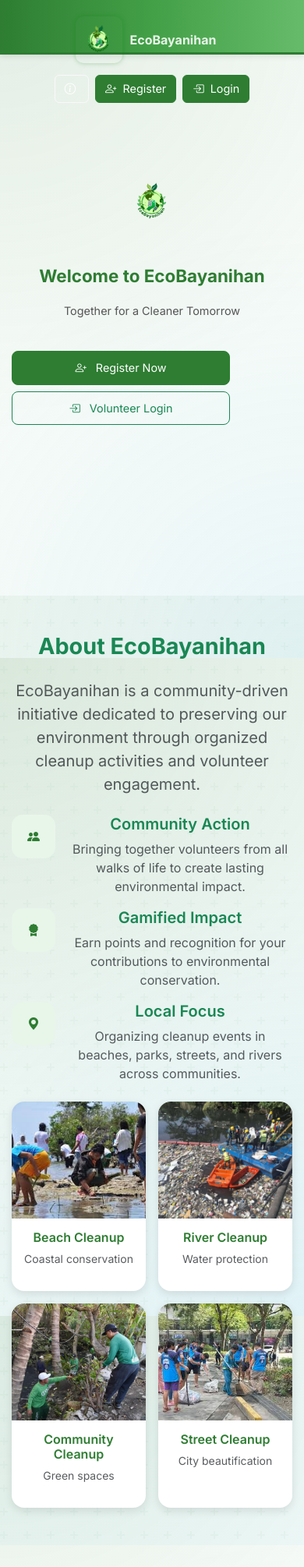
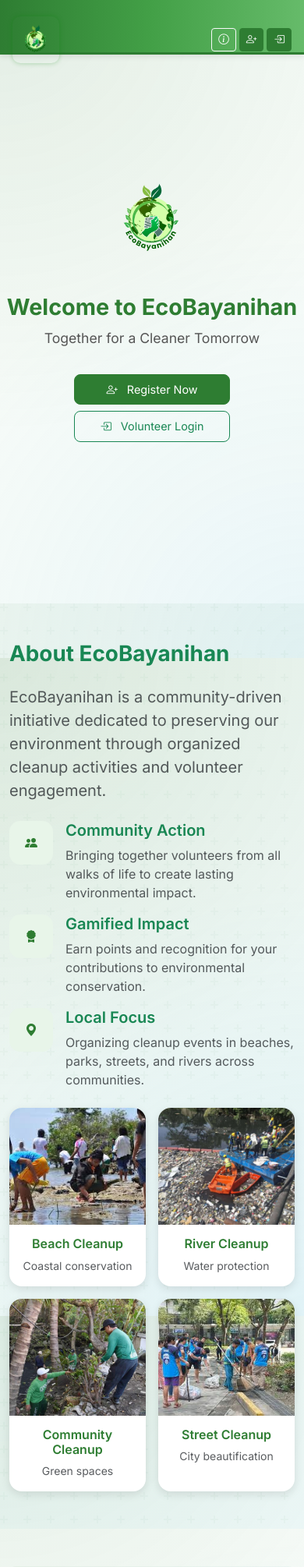
Before and after one commit to mamamobluee699-lab/eco_bayanihan, a Django app: page / in a window 390 px wide. Shown: the top 2010 px of the page at 78% size. Run offline with Django 4.2, Linux system fonts and the light colour scheme.

Commit message:
Improve responsive design - maintain layout on mobile

```diff
--- a/myapp/templates/myapp/home.html
+++ b/myapp/templates/myapp/home.html
@@ -265,137 +265,52 @@
             border-color: var(--brand-dark);
         }
 
-        /* 📱 Enhanced Responsive Design */
-        @media (max-width: 992px) {
+        /* 📱 Responsive Design - Maintain Layout */
+        @media (max-width: 768px) {
             .navbar .d-flex {
-                flex-wrap: wrap;
-                gap: 8px;
+                gap: 4px;
             }
 
             .navbar .btn {
-                font-size: 0.9rem;
-                padding: 6px 12px;
-            }
-        }
-
-        @media (max-width: 768px) {
-            .navbar-brand {
-                font-size: 1.3rem;
-            }
-
-            .nav-logo {
-                height: 45px;
-            }
-
-            .hero {
-                padding: 60px 20px;
+                font-size: 0.85rem;
+                padding: 4px 8px;
             }
 
             .hero img {
-                width: 120px;
-                border-radius: 16px;
+                width: 200px;
             }
 
             .hero h1 {
-                font-size: 2rem;
-                margin: 20px 0 10px;
-            }
-
-            .hero p {
-                font-size: 1rem;
-                margin-bottom: 25px;
+                font-size: 2.2rem;
             }
 
             .hero .btn {
                 font-size: 0.9rem;
-                padding: 10px 20px;
-            }
-
-            .about-section .display-6 {
-                font-size: 1.8rem;
-            }
-
-            .activity-card {
-                margin-bottom: 15px;
+                padding: 8px 16px;
             }
         }
 
-        @media (max-width: 576px) {
-            .container {
-                padding-left: 15px;
-                padding-right: 15px;
-            }
-
-            .navbar {
-                padding: 8px 0;
-            }
-
-            .navbar .container {
-                flex-direction: column;
-                gap: 10px;
-            }
-
-            .hero {
-                min-height: calc(100vh - 80px);
-                padding: 40px 15px;
+        @media (max-width: 480px) {
+            .navbar .btn span {
+                display: none !important;
             }
 
             .hero img {
-                width: 100px;
+                width: 150px;
             }
 
             .hero h1 {
-                font-size: 1.6rem;
-                line-height: 1.3;
-            }
-
-            .hero p {
-                font-size: 0.9rem;
+                font-size: 1.8rem;
             }
 
             .hero .d-flex {
                 flex-direction: column;
-                gap: 10px;
-                width: 100%;
+                gap: 8px;
             }
 
             .hero .btn {
-                width: 100%;
-                max-width: 280px;
-            }
-
-            .about-section .row {
-                text-align: center;
-            }
-
-            .about-section .pe-lg-5 {
-                padding-right: 0;
-            }
-
-            .activity-card .row {
-                margin: 0;
-            }
-
-            .activity-card .col-6 {
-                padding: 5px;
-            }
-        }
-
-        @media (max-width: 400px) {
-            .hero h1 {
-                font-size: 1.4rem;
-            }
-
-            .hero img {
-                width: 80px;
-            }
-
-            .navbar-brand {
-                font-size: 1rem;
-            }
-
-            .nav-logo {
-                height: 35px;
+                width: auto;
+                min-width: 200px;
             }
         }
     </style>
@@ -403,20 +318,20 @@
 
 <body>
     <nav class="navbar navbar-expand-lg navbar-dark">
-        <div class="container py-2">
-            <a class="navbar-brand" href="{% url 'myapp:home' %}">
-                <img src="{% static 'images/ecologo.png' %}" alt="Logo" class="nav-logo">
-                EcoBayanihan
+        <div class="container-fluid px-3 py-2">
+            <a class="navbar-brand d-flex align-items-center" href="{% url 'myapp:home' %}">
+                <img src="{% static 'images/ecologo.png' %}" alt="Logo" class="nav-logo me-2">
+                <span class="d-none d-sm-inline">EcoBayanihan</span>
             </a>
-            <div class="d-flex gap-2 flex-wrap justify-content-center">
-                <a class="btn btn-outline-light text-white" href="#about">
-                    <i class="bi bi-info-circle me-1"></i> <span class="d-none d-sm-inline">About</span>
+            <div class="d-flex gap-1 align-items-center">
+                <a class="btn btn-outline-light text-white btn-sm" href="#about">
+                    <i class="bi bi-info-circle"></i> <span class="d-none d-md-inline ms-1">About</span>
                 </a>
-                <a class="btn btn-brand text-white" href="{% url 'myapp:register' %}">
-                    <i class="bi bi-person-plus me-1"></i> Register
+                <a class="btn btn-brand text-white btn-sm" href="{% url 'myapp:register' %}">
+                    <i class="bi bi-person-plus"></i> <span class="d-none d-md-inline ms-1">Register</span>
                 </a>
-                <a class="btn btn-login text-white" href="{% url 'myapp:volunteer_login' %}">
-                    <i class="bi bi-box-arrow-in-right me-1"></i> Login
+                <a class="btn btn-login text-white btn-sm" href="{% url 'myapp:volunteer_login' %}">
+                    <i class="bi bi-box-arrow-in-right"></i> <span class="d-none d-md-inline ms-1">Login</span>
                 </a>
             </div>
         </div>
```
